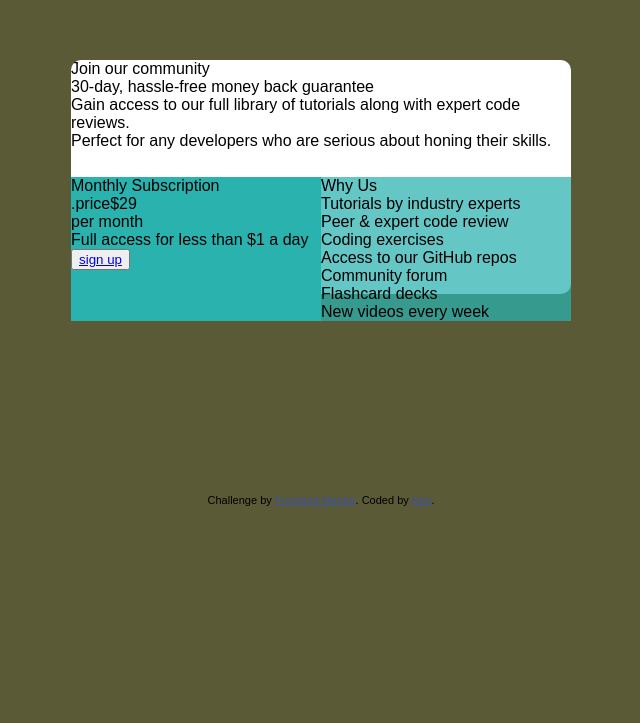
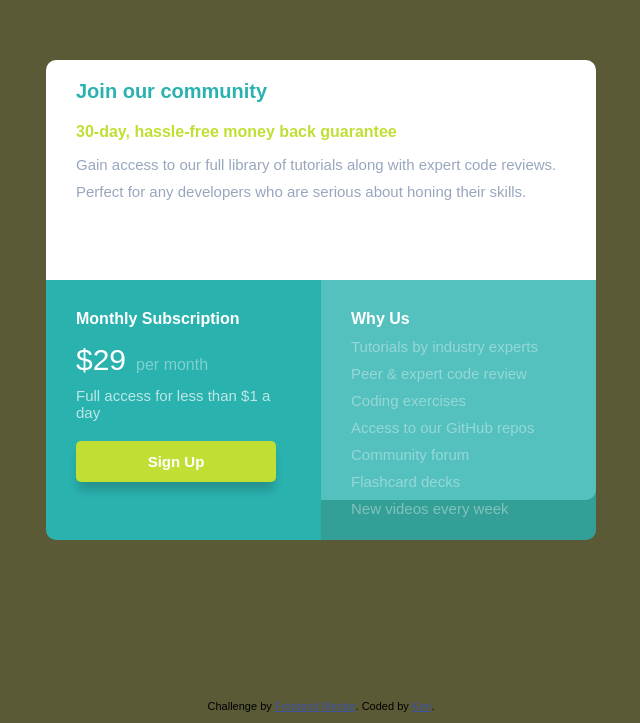
Before and after one commit to DummyKen/Grid-card-component, a plain HTML site: page index.html in a window 1280 px wide. Shown: the part 140-863 px from the top of the page, without its empty margins (319-959 px from the left). Before the commit the page ends 800 px from the top, so only its background shows below. Drawn offline with Linux system fonts and the light colour scheme.

Commit message:
done desktop design

```diff
--- a/index.html
+++ b/index.html
@@ -23,10 +23,9 @@
       <div class="second-section">
         <div class="subscription-box">
           <div class="sub-header">Monthly Subscription</div>
-          <div class="price">.price&dollar;29 </div>
-          <div class="small-text">per month</div>
+          <div class="price"><p class="money">&dollar;29</p><p class="small-text">per month</p></div>
           <div class="sub-text">Full access for less than &dollar;1 a day</div>
-          <button><a href="#">sign up</a></button>
+          <button class="btn"><a href="#">sign up</a></button>
         </div>
         <div class="why-box">
           <div class="sub-header">Why Us</div>
--- a/style.css
+++ b/style.css
@@ -10,27 +10,124 @@
 
 body{
     background-color: rgb(90, 90, 54);
-    font-family: 'Karla', sans-serif;
+    font-family: 'Karla',sans-serif;
 }
 /* main card component */
 .card{
     display: grid;
     grid-template-rows: 50%;
     background-color: white;
-    width: 500px;
+    width: 550px;
     margin: 200px auto;
     border: none;
     border-radius: 10px ;
 }
+
+/* top-section of the card */
+.main-section{
+    margin: 20px 30px;
+    padding-bottom: 10px;
+}
+.main-section .header-text{
+    color: hsl(179, 62%, 43%);
+    font-size: 20px;
+    font-weight: 700;
+    padding-bottom: 5px;
+}
+.main-section .sub-header{
+    color: hsl(71, 73%, 54%);
+    font-weight: bolder;
+    padding: 15px 0;
+}
+.main-section .sub-text{
+    color: hsl(218, 22%, 67%);
+    padding-bottom: 10px;
+    font-size: 15px;
+}
+
 /* second grid section */
 .second-section{
     display: grid;
     grid-template-columns: repeat(2, 1fr);
 }
 
+/* the subscription box */
 .second-section .subscription-box{
     background-color: hsl(179, 62%, 43%);
+    color: white;
+    padding: 30px 30px;
+    border: none;
+    border-bottom-left-radius: 10px;
+}
+
+.second-section .subscription-box .sub-header{
+    color: white;
+    font-weight: bolder;
+    margin-bottom: 15px;
+}
+
+.second-section .subscription-box .price{
+    margin-bottom: 10px;
+}
+.second-section .subscription-box .price .money{
+    color: white;
+    font-weight: 400;
+    font-size: 30px;
+    display: inline;
+}
+.second-section .subscription-box .price .small-text{
+    color: rgba(255, 255, 255, 0.40);
+    /* height: 25px;
+    line-height: 25px;
+    text-align: center; */
+    margin-left: 10px;
+    display: inline;
+}
+
+.second-section .subscription-box .sub-text{
+    color: rgba(255, 255, 255, 0.685);
+    font-size: 15px;
+    margin-bottom: 20px;
+}
+
+/* sign up button */
+.second-section .subscription-box .btn{
+    background-color: hsl(71, 73%, 54%);
+    cursor: pointer;
+    width: 200px;
+    padding: 12px;
+    border: none;
+    border-radius: 5px;
+    box-shadow: -0px 10px 10px -2px #16151533;
+}
+.second-section .subscription-box .btn a{
+    color: white;
+    text-decoration: none;
+    text-transform: capitalize;
+    font-size: 15px;
+    font-weight: 700;
 }
 .second-section .why-box{
-    background-color: hsla(179, 62%, 43%, 0.726);
+    background-color: hsla(179, 62%, 43%, 0.795);
+    padding-left: 30px;
+    padding-top: 30px;
+    padding-bottom: 30px;
+    height: 200px;
+    border: none;
+    border-bottom-right-radius: 10px;
 }
+
+/* why us box */
+.why-box .sub-header{
+    color: white;
+    font-weight: 600;
+    padding-bottom: 10px;
+}
+
+.why-box .small-text{
+    color: rgba(255, 255, 255, 0.377);
+    font-size: 15px;
+    padding-bottom: 10px;
+}
+
+/* for mobile-design */
```
